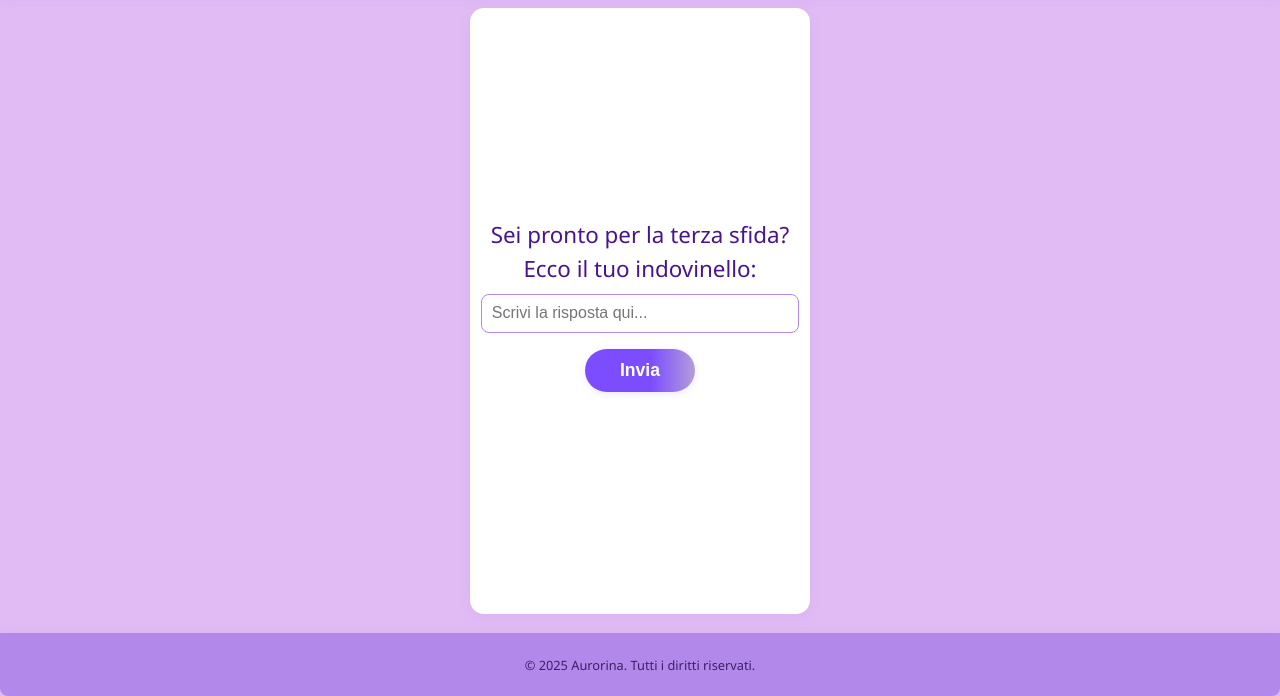
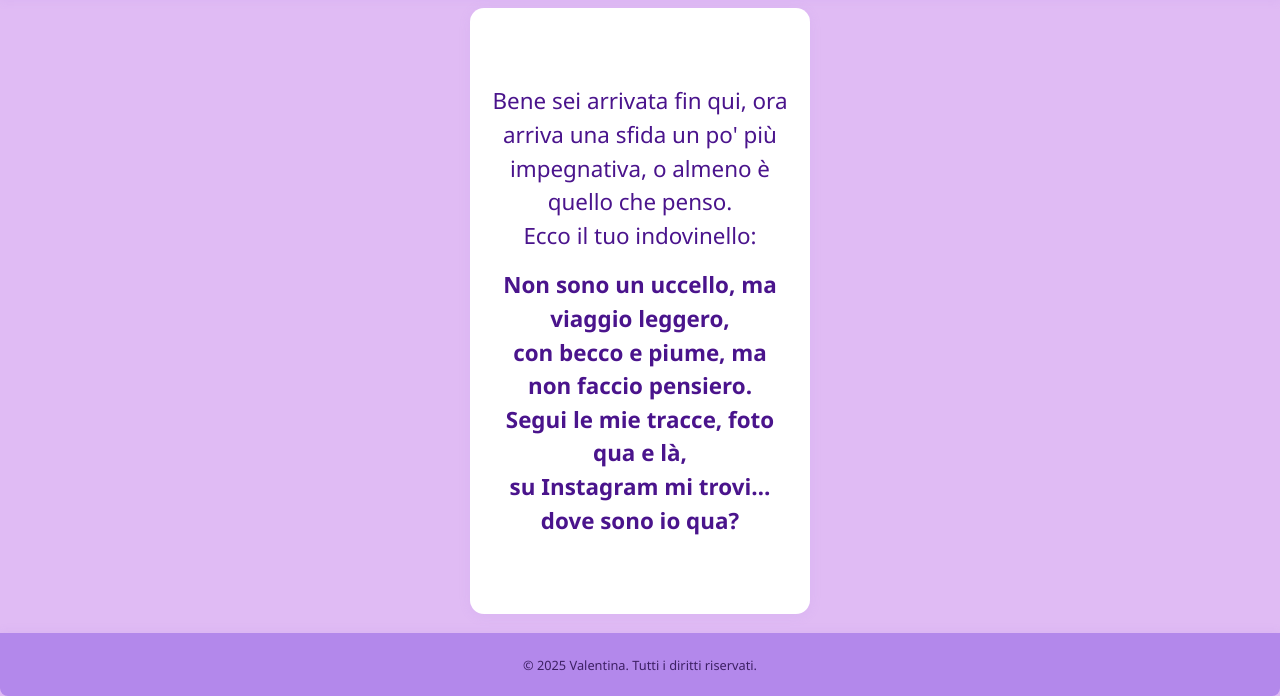
Before and after one commit to valentina-its/Aurorina, a Flask app: page /TerzaSfida in a window 1280 px wide. Shown: the part 104-800 px from the top of the page. Run offline with Flask 3, Linux system fonts and the light colour scheme.

Commit message:
Impostata terza sfida

```diff
--- a/app/templates/DuckIndizio.html
+++ b/app/templates/DuckIndizio.html
@@ -25,7 +25,7 @@
     </main>
     <footer>
 
-        <p>&copy; 2025 Aurorina. Tutti i diritti riservati.</p>
+        <p>&copy; 2025 Valentina. Tutti i diritti riservati.</p>
     </footer>
 </body>
 </html>
--- a/app/templates/duckRight.html
+++ b/app/templates/duckRight.html
@@ -21,7 +21,7 @@
         <button class="btn center-btn" onclick="location.href='{{ url_for('sfide.terza_sfida') }}'">Vai alla prossima sfida</button>
     </main>
     <footer>
-        <p>&copy; 2025 Aurorina. Tutti i diritti riservati.</p>
+        <p>&copy; 2025 Valentina. Tutti i diritti riservati.</p>
     </footer>
 </body>
 </html>
--- a/app/templates/index.html
+++ b/app/templates/index.html
@@ -21,7 +21,7 @@
         </div>
     </main>
     <footer>
-        <p>&copy; 2025 Aurorina. Tutti i diritti riservati.</p>
+        <p>&copy; 2025 Valentina. Tutti i diritti riservati.</p>
     </footer>
 </body>
 </html>
--- a/app/templates/inizio.html
+++ b/app/templates/inizio.html
@@ -30,7 +30,7 @@
         </form>
     </main>
     <footer>
-        <p>&copy; 2025 Aurorina. Tutti i diritti riservati.</p>
+        <p>&copy; 2025 Valentina. Tutti i diritti riservati.</p>
     </footer>
 </body>
 </html>
--- a/app/templates/messaggioBar.html
+++ b/app/templates/messaggioBar.html
@@ -33,7 +33,7 @@
     </main>
     <footer>
 
-        <p>&copy; 2025 Aurorina. Tutti i diritti riservati.</p>
+        <p>&copy; 2025 Valentina. Tutti i diritti riservati.</p>
     </footer>
 </body>
 </html>
--- a/app/templates/primaSfida.html
+++ b/app/templates/primaSfida.html
@@ -31,7 +31,7 @@
     {% endif %}
   </main>
   <footer>
-    <p>&copy; 2025 Aurorina. Tutti i diritti riservati.</p>
+    <p>&copy; 2025 Valentina. Tutti i diritti riservati.</p>
   </footer>
 </body>
 </html>
--- a/app/templates/randomDuck.html
+++ b/app/templates/randomDuck.html
@@ -20,7 +20,7 @@
         </p>
     </main>
     <footer>
-        <p>&copy; 2025 Aurorina. Tutti i diritti riservati.</p>
+        <p>&copy; 2025 Valentina. Tutti i diritti riservati.</p>
     </footer>
 </body>
 </html>
--- a/app/templates/secondaSfida.html
+++ b/app/templates/secondaSfida.html
@@ -19,7 +19,7 @@
         </p>
     </main>
     <footer>
-        <p>&copy; 2025 Aurorina. Tutti i diritti riservati.</p>
+        <p>&copy; 2025 Valentina. Tutti i diritti riservati.</p>
     </footer>
 </body>
 </html>
--- a/app/templates/terzaSfida.html
+++ b/app/templates/terzaSfida.html
@@ -14,20 +14,20 @@
         <h1>Terza Sfida</h1>
     </header>
     <main>
-        <p>Sei pronto per la terza sfida? Ecco il tuo indovinello:</p>
-        <form class="form-center" action="{{ url_for('sfide.terza_sfida') }}" method="post">
-            <div class="input-group">
-                <input type="text" id="risposta" name="risposta" placeholder="Scrivi la risposta qui..." autocomplete="off" />
-                <button type="submit" class="btn center-btn">Invia</button>
-            </div>
-        </form>
-        {% if esito %}
-        <div class="error-message">{{ esito|safe }}</div>
-        {% endif %}
-
+        <p>
+            Bene sei arrivata fin qui, ora arriva una sfida un po' più impegnativa,
+            o almeno è quello che penso.<br>
+            Ecco il tuo indovinello:
+        </p>
+        <p><strong>
+            Non sono un uccello, ma viaggio leggero,<br>
+            con becco e piume, ma non faccio pensiero.<br>
+            Segui le mie tracce, foto qua e là,<br>
+            su Instagram mi trovi… dove sono io qua?</strong>
+        </p>
     </main>
     <footer>
-        <p>&copy; 2025 Aurorina. Tutti i diritti riservati.</p>
+        <p>&copy; 2025 Valentina. Tutti i diritti riservati.</p>
     </footer>
 </body>
 </html>
```
